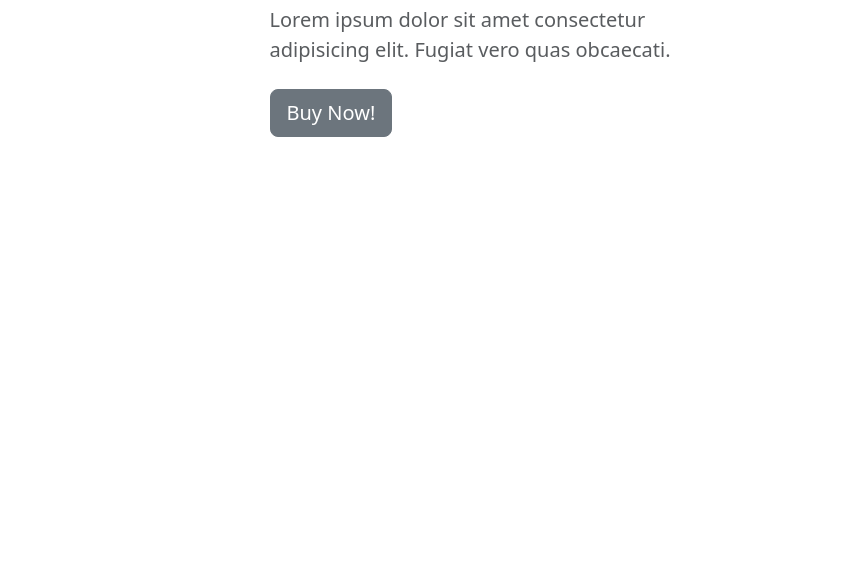
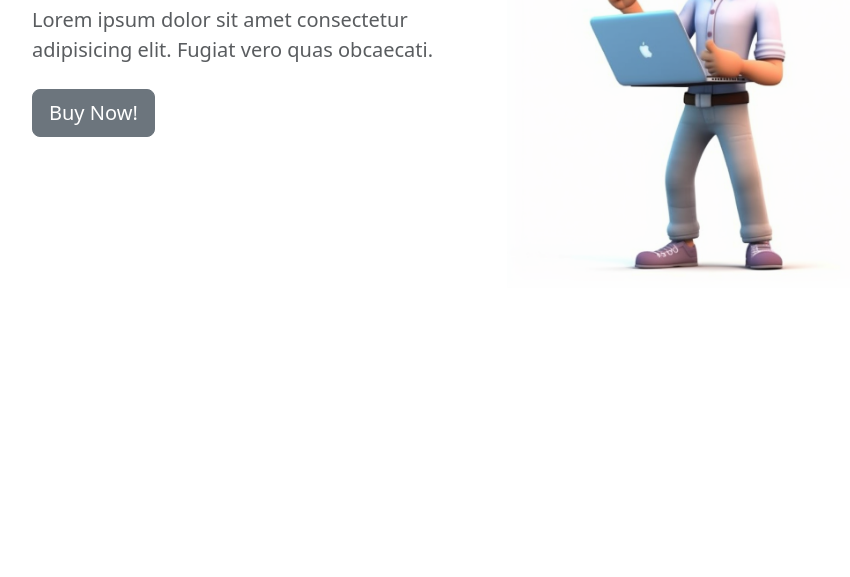
Before and after one commit to dev-satyamthakur/Book-Website, a plain HTML site: page index.html in a window 1280 px wide. Shown: the part 223-800 px from the top of the page, without its empty margins (145-995 px from the left). Drawn offline with nearby package versions, Linux system fonts and the light colour scheme.

Commit message:
Adding image in the intro section

```diff
--- a/index.html
+++ b/index.html
@@ -25,6 +25,9 @@
                     <p class="lead my-4 text-muted">Lorem ipsum dolor sit amet consectetur adipisicing elit. Fugiat vero quas obcaecati.</p>
                     <a href="#pricing" class="btn btn-secondary btn-lg">Buy Now!</a>
                 </div>
+                <div class="col-md-5 text-center d-none d-md-block">
+                    <img class="img-fluid" src="assets/web-dev-man.png" alt="Web Dev">
+                </div>
             </div>
         </div>
     </section>
```
Also changed, not shown: assets/web-dev-man.png (added).
